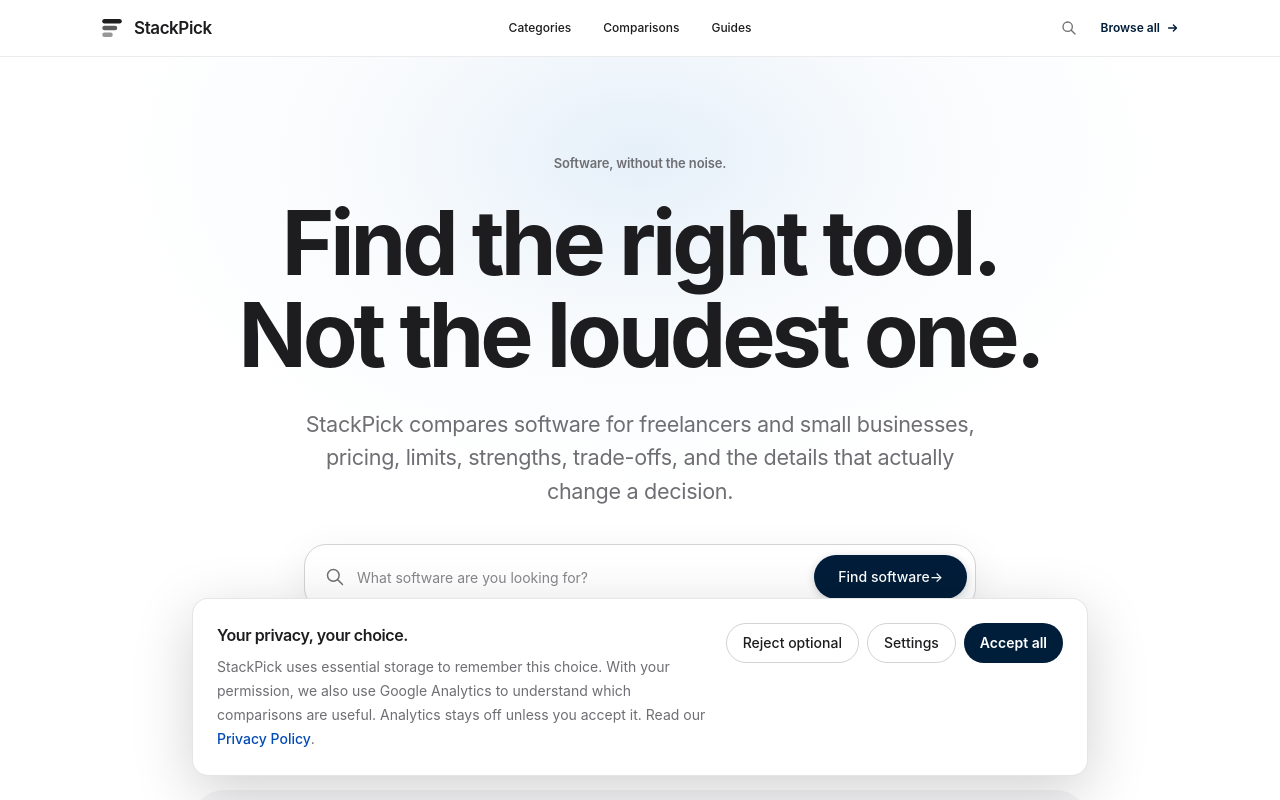
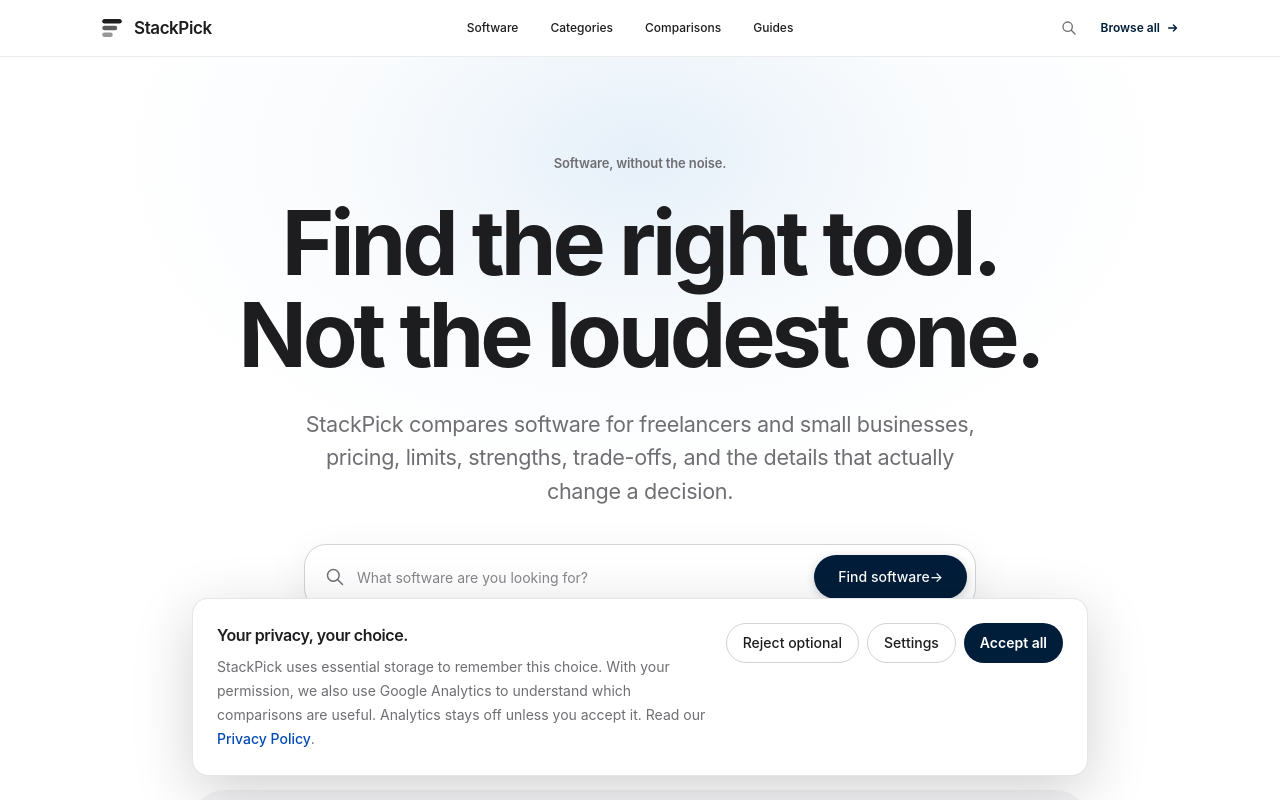
Before and after one commit to LinukaBandara/StackPick, a Next.js app: page / in a window 1280 px wide. Shown: the top 800 px of the page. Built offline with nearby package versions, Linux system fonts and the light colour scheme; no server answers.

Commit message:
Add software catalogue navigation

```diff
--- a/components/Header.tsx
+++ b/components/Header.tsx
@@ -27,6 +27,9 @@ export default function Header() {
           <span>StackPick</span>
         </Link>
         <nav className="hidden items-center gap-8 md:flex" aria-label="Primary">
+          <Link href="/software" className="text-xs font-medium text-[#1d1d1f] transition-colors hover:text-[#001D39]">
+            Software
+          </Link>
           <Link href="/categories" className="text-xs font-medium text-[#1d1d1f] transition-colors hover:text-[#001D39]">
             Categories
           </Link>
@@ -61,6 +64,7 @@ export default function Header() {
               <svg className="sp-menu-close hidden h-5 w-5" viewBox="0 0 24 24" fill="none" stroke="currentColor" strokeWidth="1.8" aria-hidden="true"><path strokeLinecap="round" d="m6 6 12 12M18 6 6 18" /></svg>
             </summary>
             <nav aria-label="Mobile primary" className="sp-mobile-menu-panel absolute right-0 top-12 z-50 w-[min(88vw,320px)] rounded-2xl border border-black/10 bg-white p-2 shadow-[0_18px_50px_rgba(0,0,0,0.14)]">
+              <Link href="/software" className="sp-mobile-nav-link">Software profiles <span>Explore individual tools</span></Link>
               <Link href="/categories" className="sp-mobile-nav-link">Categories <span>Explore by need</span></Link>
               <Link href="/comparisons" className="sp-mobile-nav-link">Comparisons <span>Compare tools side by side</span></Link>
               <Link href="/guides" className="sp-mobile-nav-link">Guides <span>Practical buying advice</span></Link>
```
